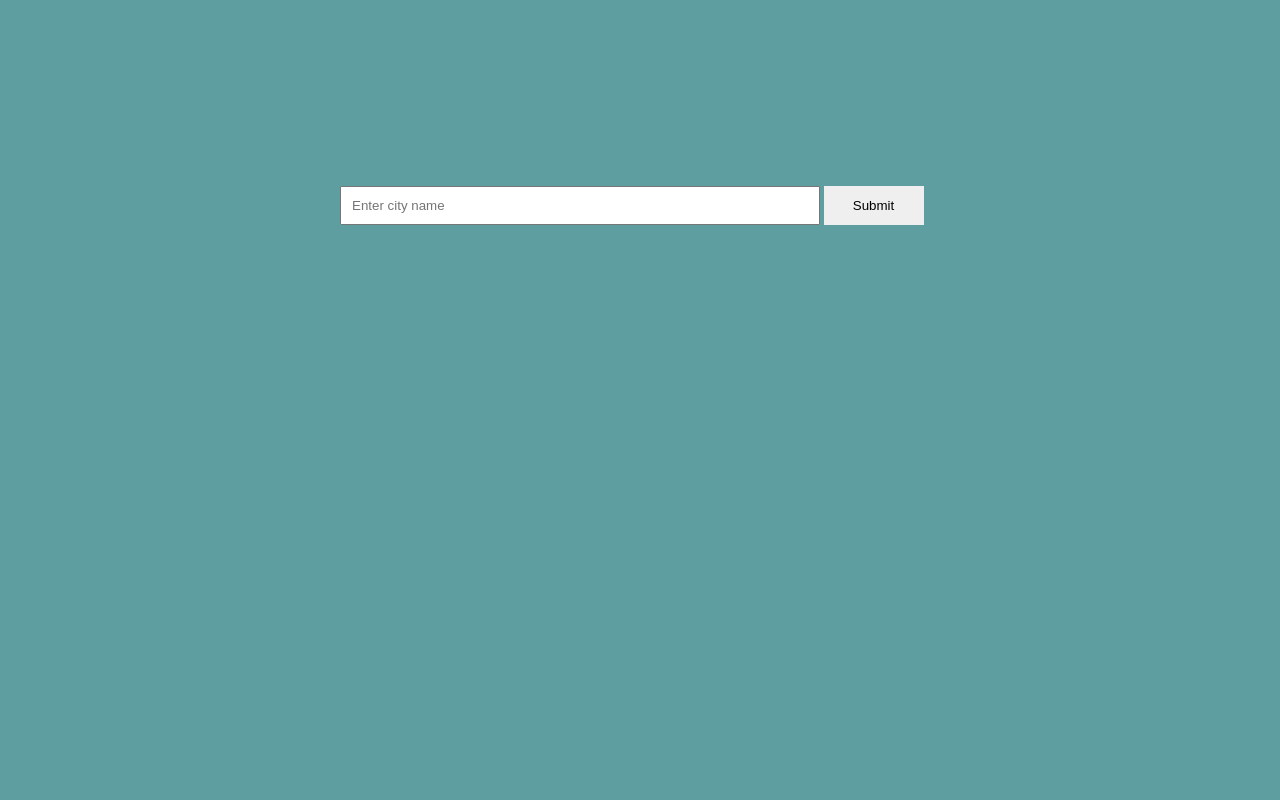
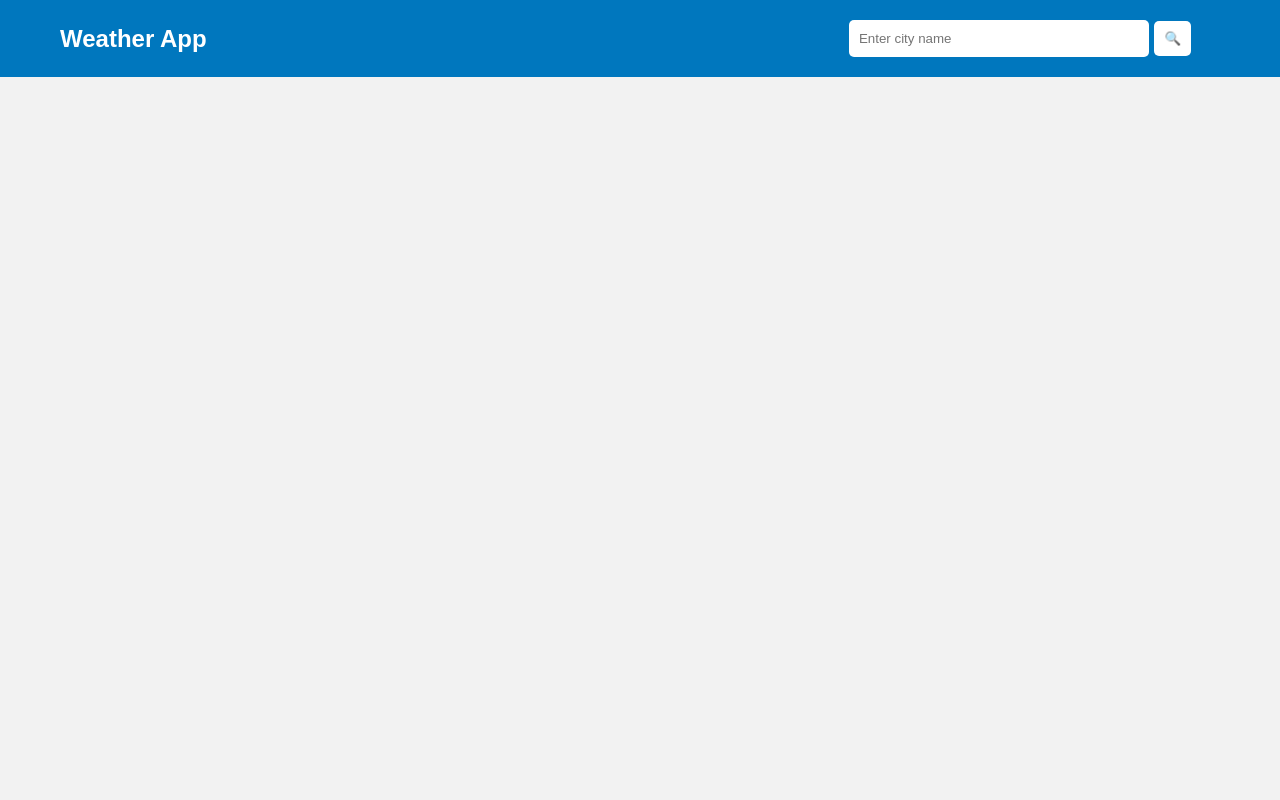
Before and after one commit to javohirmamaniyazov/PHP-Weather-App, a PHP site: page / in a window 1280 px wide. Run offline with PHP 8.4, Linux system fonts and the light colour scheme; some libraries are stand-ins or nearby versions.

Commit message:
finished simple weather app

```diff
--- a/index.php
+++ b/index.php
@@ -10,10 +10,11 @@ if (isset($_POST['submit'])) {
     $result = curl_exec($ch);
     curl_close($ch);
     $result = json_decode($result, true);
-    if ($result == 200) {
+    if ($result['cod'] == 200) {
         $status = "yes";
     } else {
         $msg = $result['message'];
+        echo "<script>alert('City not found. Please enter a valid city name.')</script>";
     }
 }
 ?>
@@ -24,143 +25,176 @@ if (isset($_POST['submit'])) {
     <meta charset="UTF-8">
     <title>Weather Card</title>
     <style>
-        @import url(https://fonts.googleapis.com/css?family=Poiret+One);
-        @import url(https://cdnjs.cloudflare.com/ajax/libs/weather-icons/2.0.9/css/weather-icons.min.css);
+        body {
+            font-family: Arial, sans-serif;
+            background-color: #f2f2f2;
+            margin: 0;
+            padding: 0;
+        }
 
-        body {
-            background-color: cadetblue;
-            font-family: Poiret One;
+        .form {
+            /* margin-bottom: 10px; */
+            width: 100%;
+            text-align: center;
+        }
+
+        .text {
+
+            width: 60%;
+            border-radius: 5px;
+            border: none;
+            /* outline: none; */
+            margin-bottom: 10px;
+            margin-top: 0px;
+            height: 37px;
+        }
+
+        .submit {
+            border-radius: 5px;
+            border: none;
+            background-color: #0077be;
+            color: #fff;
+            margin-top: 0px;
+        }
+
+        .submit:hover {
+            background-color: #005b8e;
         }
 
         .widget {
-            position: absolute;
-            top: 50%;
-            left: 50%;
-            display: flex;
-            height: 300px;
-            width: 600px;
-            transform: translate(-50%, -50%);
-            flex-wrap: wrap;
-            cursor: pointer;
-            border-radius: 20px;
-            box-shadow: 0 27px 55px 0 rgba(0, 0, 0, 0.3), 0 17px 17px 0 rgba(0, 0, 0, 0.15);
+            background-color: #fff;
+            border-radius: 10px;
+            box-shadow: 0 4px 8px rgba(0, 0, 0, 0.2);
+            padding: 20px;
+            max-width: 400px;
+            margin: 0 auto;
+            margin-top: 40px;
         }
 
-        .widget .weatherIcon {
-            flex: 1 100%;
-            height: 60%;
-            border-top-left-radius: 20px;
-            border-top-right-radius: 20px;
-            background: #FAFAFA;
-            font-family: weathericons;
-            display: flex;
-            align-items: center;
-            justify-content: space-around;
-            font-size: 100px;
+        .weatherIcon {
+            float: left;
+            margin-right: 20px;
         }
 
-        .widget .weatherIcon i {
-            padding-top: 30px;
+        .weatherIcon img {
+            width: 100px;
+            height: 100px;
         }
 
-        .widget .weatherInfo {
-            flex: 0 0 70%;
-            height: 40%;
-            background: darkslategray;
-            border-bottom-left-radius: 20px;
-            display: flex;
-            align-items: center;
-            color: white;
+        .weatherInfo {
+            overflow: hidden;
         }
 
-        .widget .weatherInfo .temperature {
-            flex: 0 0 40%;
-            width: 100%;
-            font-size: 65px;
-            display: flex;
-            justify-content: space-around;
+        .temperature {
+            font-size: 48px;
+            font-weight: bold;
+            color: #0077be;
         }
 
-        .widget .weatherInfo .description {
-            flex: 0 60%;
-            display: flex;
-            flex-direction: column;
-            width: 100%;
-            height: 100%;
-            justify-content: center;
-            margin-left: -15px;
+        .description {
+            margin-top: 20px;
+            font-size: 24px;
         }
 
-        .widget .weatherInfo .description .weatherCondition {
-            text-transform: uppercase;
-            font-size: 35px;
-            font-weight: 100;
+        .weatherCondition {
+            font-weight: bold;
+            text-transform: capitalize;
         }
 
-        .widget .weatherInfo .description .place {
-            font-size: 15px;
+        .place {
+            color: #666;
+            text-transform: capitalize;
         }
 
-        .widget .date {
-            flex: 0 0 30%;
-            height: 40%;
-            background: #70C1B3;
-            border-bottom-right-radius: 20px;
-            display: flex;
-            justify-content: space-around;
-            align-items: center;
-            color: white;
-            font-size: 30px;
-            font-weight: 800;
+        .date {
+            margin-top: 20px;
+            text-align: right;
+            font-size: 18px;
+            color: #666;
         }
 
-        p {
-            position: fixed;
-            bottom: 0%;
-            right: 2%;
+
+        nav {
+            background-color: #0077be;
+            padding: 10px;
         }
 
-        p a {
-            text-decoration: none;
-            color: #E4D6A7;
-            font-size: 10px;
+        nav ul {
+            display: flex;
+            justify-content: space-between;
+            align-items: center;
+            list-style-type: none;
+            margin: 0;
+            padding: 0;
         }
 
-        .form {
-            position: absolute;
-            top: 42%;
-            left: 50%;
-            display: flex;
-            height: 300px;
-            width: 600px;
-            transform: translate(-50%, -50%);
+        nav li {
+            color: #fff;
+
+        }
+
+        nav a {
+            color: #fff;
+            text-decoration: none;
+        }
+
+        .logo {
+            font-size: 24px;
+            font-weight: bold;
         }
 
         .text {
-            width: 80%;
-            padding: 10px
+            padding: 10px;
+            border-radius: 5px;
+            border: none;
+            outline: none;
+            margin-right: 0px;
+
         }
 
         .submit {
-            height: 39px;
-            width: 100px;
-            border: 0px;
+            padding: 10px;
+            border-radius: 5px;
+            border: none;
+            background-color: #fff;
+            color: #0077be;
+            cursor: pointer;
+            outline: none;
+
         }
 
-        .mr45 {
-            margin-right: 45px;
+        .submit:hover {
+            background-color: #eee;
+        }
+
+        .search_form {
+            margin-top: 10px;
+            margin-bottom: 0;
+            width: 500px;
+            font-size: 20px;
+        }
+        .log{
+            margin-left: 50px;
         }
     </style>
 </head>
 
+
 <body>
     <div class="form">
-        <form style="width:100%;" method="post">
-            <input type="text" class="text" placeholder="Enter city name" name="city" value="" />
-            <input type="submit" value="Submit" class="submit" name="submit" />
-            <?php echo $msg; ?>
-        </form>
+        <nav>
+            <ul>
+                <li class="logo"><a href="/" class="log">Weather App</a></li>
+                <li>
+                    <form class="search_form" method="post">
+                        <input type="text" class="text" placeholder="Enter city name" name="city" value="" />
+                        <button type="submit" class="submit" name="submit">🔍</button>
+                    </form>
+                </li>
+            </ul>
+        </nav>
     </div>
+
 
 
     <?php if ($status == "yes") { ?>
@@ -170,10 +204,10 @@ if (isset($_POST['submit'])) {
             </div>
             <div class="weatherInfo">
                 <div class="temperature">
-                    <span><?php echo round($result['main']['temp'] - 273.15); ?>°</span>
+                    <span><?php echo round($result['main']['temp'] - 273.15); ?>°C </span>
                 </div>
                 <div class="description mr45">
-                    <div class="weatherCondition"><?php echo $result['weather'][0]['main']; ?></div>
+                <div class="weatherCondition"><?php echo $result['weather'][0]['main']; ?></div>
                     <div class="place"><?php echo $result['name']; ?></div>
                 </div>
                 <div class="description">
```
Also changed, not shown: style.css (deleted, +0 -110 lines).
